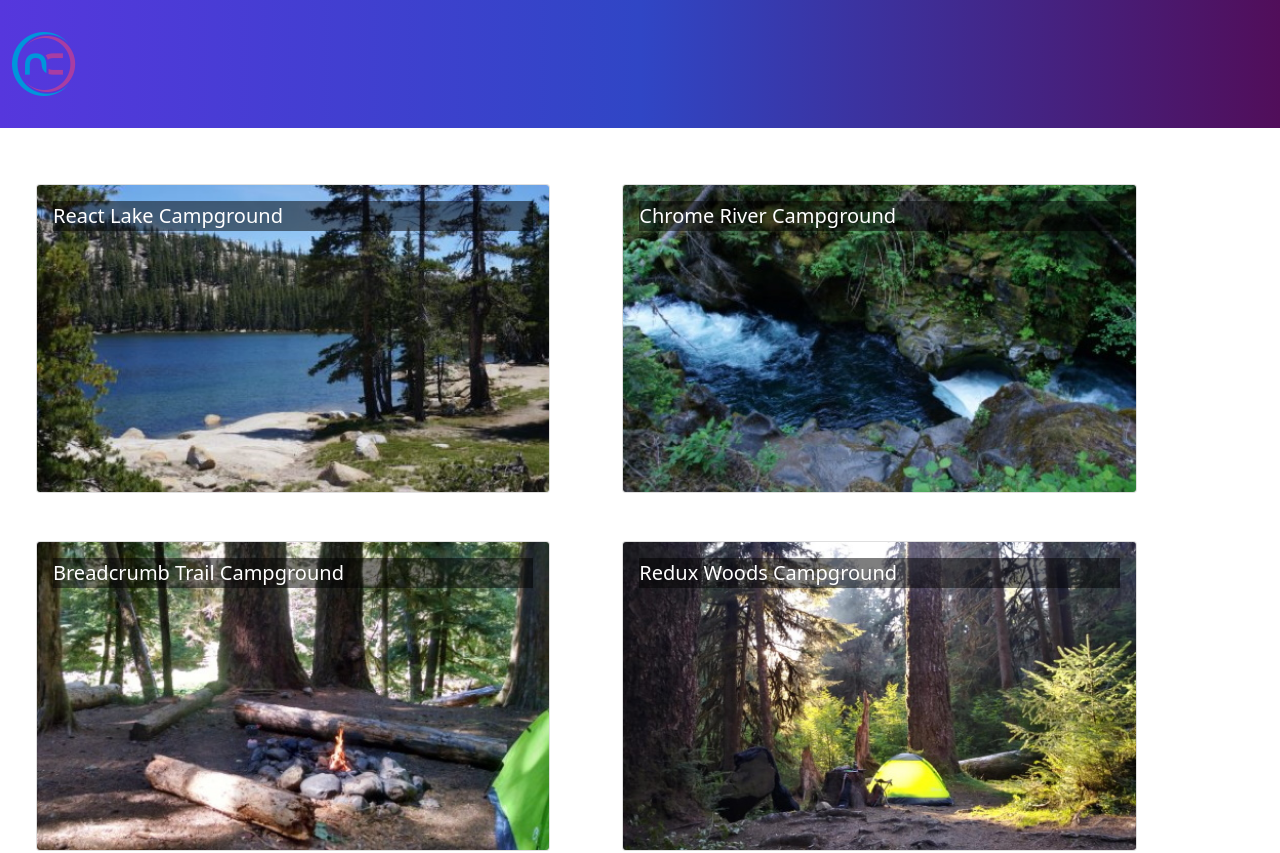
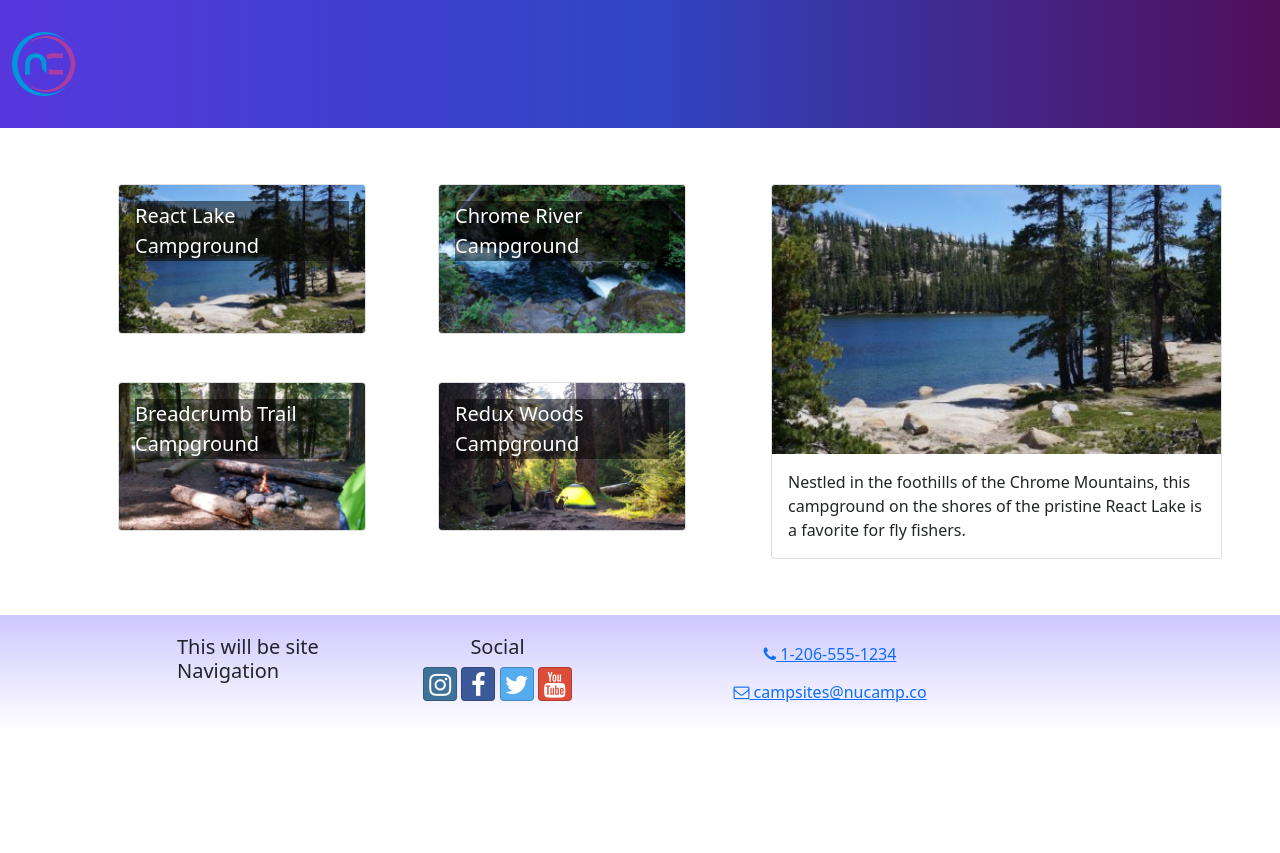
Before and after one commit to Nephi-Banegas/react-NuCampsite, a React (Create React App) app: page / in a window 1280 px wide. Shown: the top 853 px of the page. After the commit the page ends 800 px from the top, so only its background shows below. Built offline with nearby package versions, Linux system fonts and the light colour scheme.

Commit message:
useState

```diff
--- a/src/App.js
+++ b/src/App.js
@@ -1,19 +1,16 @@
-import React from "react";
-
-import CampsitesList from "./features/campsites/CampsitesList";
-import Header from "./components/Header";
-import Footer from "./components/Footer";
-
-import "./App.css";
+import Header from './components/Header';
+import Footer from './components/Footer';
+import CampsitesDirectoryPage from './pages/CampsitesDirectoryPage';
+import './App.css';
 
 function App() {
-  return (
-    <div className="App">
-      <Header />
-      <CampsitesList />
-      <Footer />
-    </div>
-  );
+    return (
+        <div className='App'>
+            <Header />
+            <CampsitesDirectoryPage />
+            <Footer />
+        </div>
+    );
 }
 
 export default App;
--- /dev/null
+++ b/src/features/campsites/CampsiteDetail.js
@@ -0,0 +1,18 @@
+import { Card, CardImg, CardText, CardBody, Col } from 'reactstrap';
+
+const CampsiteDetail = ( {campsite} ) => {
+    const { image, name, description } = campsite;
+
+    return (
+        <Col md='12' className='m-4'>
+            <Card>
+                <CardImg top src={image} alt={name} />
+                <CardBody>
+                    <CardText>{description}</CardText>
+                </CardBody>
+            </Card>
+        </Col>
+    );
+};
+
+export default CampsiteDetail;
--- a/src/features/campsites/CampsitesList.js
+++ b/src/features/campsites/CampsitesList.js
@@ -1,13 +1,21 @@
-import { CAMPSITES } from "../../app/shared/CAMPSITES";
+
 import CampsiteCard from "./CampsiteCard";
 import {Col, Row} from 'reactstrap';
+import { selectAllCampsites } from "./campsitesSlice";
 
-const CampsitesList = () => {
+const CampsitesList = ({setCampsiteId}) => {
+    const campsites = selectAllCampsites();
     return (
         <Row className="ms-auto">
-            {CAMPSITES.map((cs) => (
-                <Col md="5" className="m-4" key={CampsiteCard.id}>
-                    <CampsiteCard campsite={cs} />
+            {campsites.map((cs, index) => (
+                <Col
+                    md="5"
+                    className="m-4"
+                    key={CampsiteCard.id}
+                    onClick={() => setCampsiteId(cs.id)}
+                    >
+
+                    <CampsiteCard campsite={cs} key={index}/>
                 </Col>
             ))}
         </Row>
--- /dev/null
+++ b/src/features/campsites/campsitesSlice.js
@@ -0,0 +1,14 @@
+import { CAMPSITES } from "../../app/shared/CAMPSITES";
+
+export const selectAllCampsites = () => {
+    return CAMPSITES;
+};
+
+// export const selectRandomCampsite = () => {
+//     return CAMPSITES[Math.floor(Math.random() * CAMPSITES.length)];
+// }
+
+
+export const selectCampsiteById = (id) => {
+    return CAMPSITES.find((cs) => cs.id === id);
+};
--- /dev/null
+++ b/src/pages/CampsitesDirectoryPage.js
@@ -0,0 +1,25 @@
+import { Container, Row, Col } from "reactstrap";
+import CampsiteDetail from "../features/campsites/CampsiteDetail";
+import CampsitesList from "../features/campsites/CampsitesList";
+import { selectCampsiteById } from "../features/campsites/campsitesSlice";
+import { useState } from "react";
+
+const CampsitesDirectoryPage = () => {
+  const [campsiteId, setCampsiteId] = useState(0);
+  const selectedCampsite = selectCampsiteById(campsiteId);
+
+  return (
+    <Container>
+      <Row>
+        <Col sm="5" md="7">
+          <CampsitesList setCampsiteId={setCampsiteId} />
+        </Col>
+        <Col sm="7" md="5">
+          <CampsiteDetail campsite={selectedCampsite} />
+        </Col>
+      </Row>
+    </Container>
+  );
+};
+
+export default CampsitesDirectoryPage;
```
